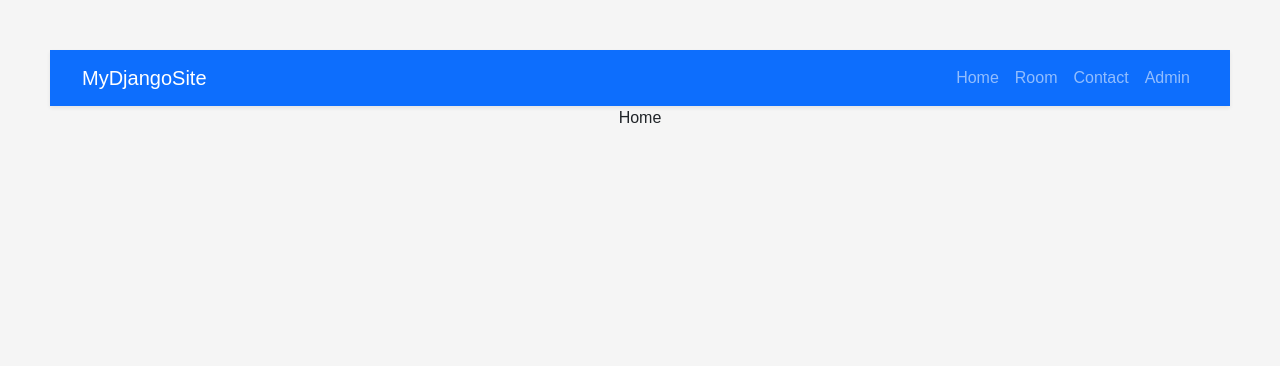
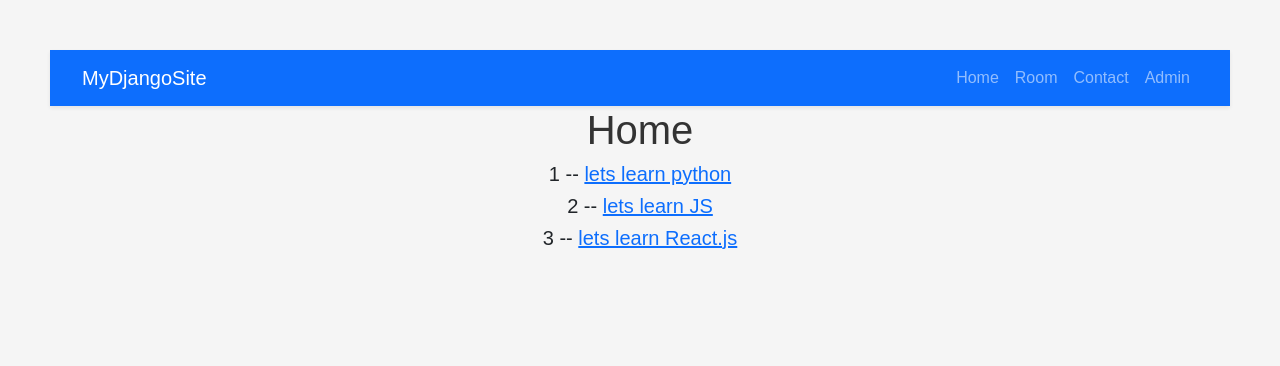
Before and after one commit to Amirhossein2001/Amircord-A-discord-like-application-with-Django, a Django app: page / in a window 1280 px wide. Shown: the top 366 px of the page. Run offline with Django 5.2, Linux system fonts and the light colour scheme.

Commit message:
Link to each room

```diff
--- /dev/null
+++ b/myProject/base/templates/base/home.html
@@ -0,0 +1,17 @@
+{% extends "main.html" %} {% block content %}
+<h1>Home</h1>
+
+<div>
+  <div>
+    {% for room in rooms %}
+    <div>
+
+<h5>{{ room.id }} -- <a href="/room/{{ room.id }}">{{ room.name }}</a></h5>
+
+    </div>
+
+    {%endfor%}
+  </div>
+</div>
+
+{% endblock content %}
--- a/myProject/base/urls.py
+++ b/myProject/base/urls.py
@@ -3,5 +3,5 @@ from . import views
 
 urlpatterns = [
     path('', views.home, name='home'),          # Home page at /
-    path('room/', views.room, name='room'),     # Room page at /room/
+    path('room/<str:pk>/', views.room, name='room'),     # Room page at /room/
 ]
--- a/myProject/base/views.py
+++ b/myProject/base/views.py
@@ -1,7 +1,16 @@
 from django.shortcuts import render
 
+rooms = [
+
+    {'id':1, 'name':'lets learn python'},
+    {'id':2, 'name':'lets learn JS'},
+    {'id':3, 'name':'lets learn React.js'}
+]
+
+
+
 def home(request):
-    return render(request, 'home.html')
+    return render(request, 'base/home.html', {'rooms': rooms})
 
-def room(request):
-    return render(request, 'room.html')
+def room(request,pk):
+    return render(request, 'base/room.html')
--- a/myProject/templates/home.html
+++ /dev/null
@@ -1,7 +0,0 @@
-{% extends "main.html" %}
-
-{% block content %}
-<div>
-  Home
-</div>
-{% endblock content %}
--- a/myProject/templates/navbar.html
+++ b/myProject/templates/navbar.html
@@ -1,24 +1,30 @@
-
 <nav class="navbar navbar-expand-lg navbar-dark bg-primary shadow-sm">
   <div class="container">
     <a class="navbar-brand" href="/">MyDjangoSite</a>
-    <button class="navbar-toggler" type="button" data-bs-toggle="collapse" data-bs-target="#navbarNav"
-      aria-controls="navbarNav" aria-expanded="false" aria-label="Toggle navigation">
+    <button
+      class="navbar-toggler"
+      type="button"
+      data-bs-toggle="collapse"
+      data-bs-target="#navbarNav"
+      aria-controls="navbarNav"
+      aria-expanded="false"
+      aria-label="Toggle navigation"
+    >
       <span class="navbar-toggler-icon"></span>
     </button>
     <div class="collapse navbar-collapse" id="navbarNav">
       <ul class="navbar-nav ms-auto">
         <li class="nav-item">
-   <a class="nav-link" href="{% url 'home' %}">Home</a>
+          <a class="nav-link">Home</a>
         </li>
         <li class="nav-item">
-  <a class="nav-link" href="{% url 'room' %}">Room</a>
+          <a class="nav-link">Room</a>
         </li>
         <li class="nav-item">
-          <a class="nav-link" href="/contact/">Contact</a>
+          <a class="nav-link">Contact</a>
         </li>
         <li class="nav-item">
-          <a class="nav-link" href="/admin/">Admin</a>
+          <a class="nav-link">Admin</a>
         </li>
       </ul>
     </div>
```
Also changed, not shown: myProject/base/templates/base/room.html (renamed from myProject/templates/room.html).
